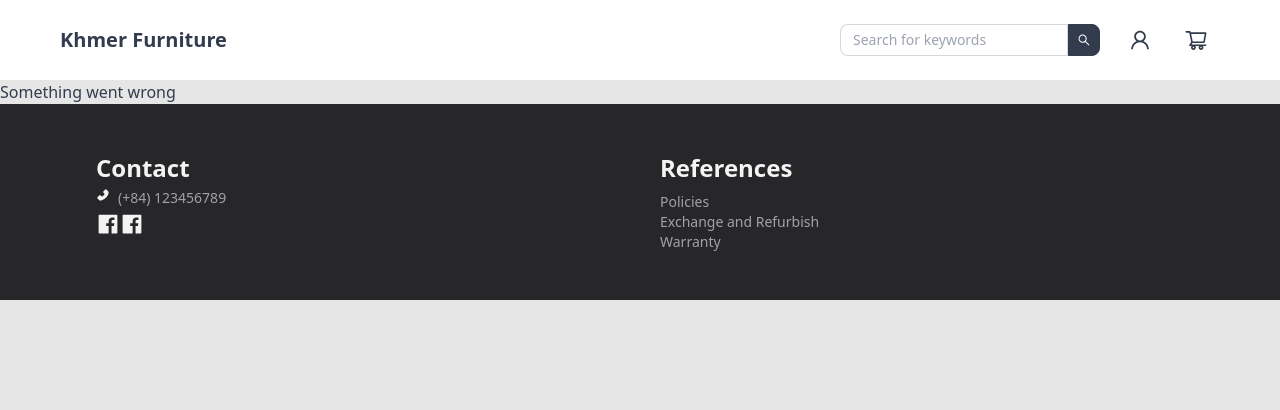
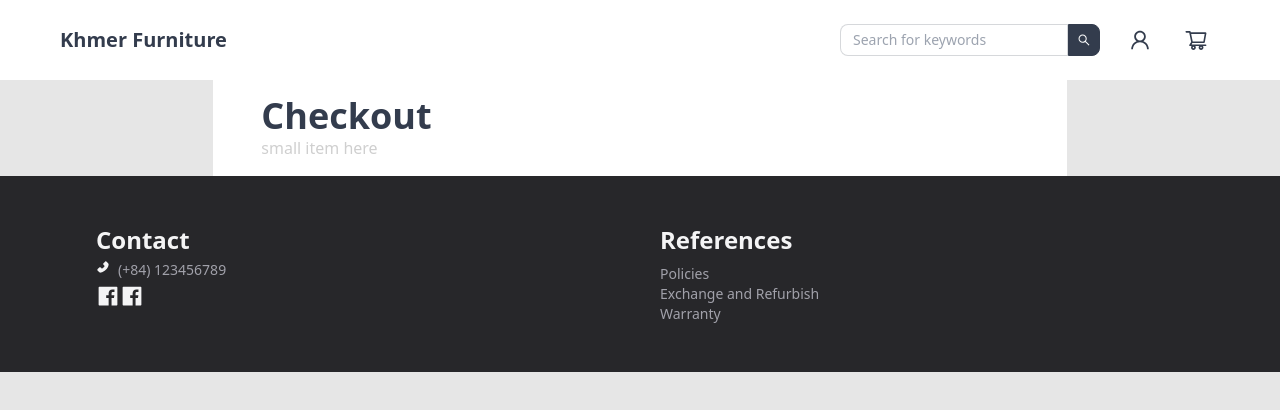
Before and after one commit to PlayerNguyen/dotot-shop, a React (Vite) app in the folder client/: page /checkout in a window 1280 px wide. Shown: the top 410 px of the page. Built offline with nearby package versions, Linux system fonts and the light colour scheme.

Commit message:
features: add checkout information

```diff
--- a/client/src/App.jsx
+++ b/client/src/App.jsx
@@ -28,7 +28,9 @@ const ProfileGeneral = React.lazy(() =>
 const RequestSignedIn = React.lazy(() =>
   import("./components/RequestSignedIn/RequestSignedIn")
 );
+
 import { AiFillHome, AiOutlineUser } from "react-icons/ai";
+const Checkout = React.lazy(() => import("./components/Checkout/Checkout"));
 
 export default function App() {
   return (
@@ -129,6 +131,14 @@ export default function App() {
                 />
               </Route>
             </Route>
+            <Route
+              path="/checkout"
+              element={
+                <Suspense>
+                  <Checkout />
+                </Suspense>
+              }
+            ></Route>
             <Route path="*" element={<NoMatch />} />
           </Route>
         </Routes>
--- /dev/null
+++ b/client/src/components/Checkout/Checkout.jsx
@@ -0,0 +1,27 @@
+import React, { useState } from "react";
+import CheckoutItem from "./CheckoutItem";
+
+export default function Checkout() {
+  const [items, setItems] = useState(["a"]);
+  return (
+    <div className="checkOut-wrapper">
+      {/* Checkout container */}
+      <div className="checkOut-container mx-auto w-full sm:w-3/4 md:w-2/3  bg-base-100 px-12 py-4 flex flex-col">
+        {/* Header */}
+        <div className="checkOut-header flex flex-col">
+          <div className="font-bold text-4xl">Checkout</div>
+          <div className="text-base-300">small item here</div>
+        </div>
+
+        {/* Body */}
+        <div className="checkOut-body flex flex-col">
+          {/* List of items */}
+          {items &&
+            items.map((item, _index) => {
+              return <CheckoutItem />;
+            })}
+        </div>
+      </div>
+    </div>
+  );
+}
--- /dev/null
+++ b/client/src/components/Checkout/CheckoutItem.jsx
@@ -0,0 +1,9 @@
+import React from 'react'
+
+export default function CheckoutItem() {
+  return (
+    <div className='checkOutItem-wrapper '>
+      <div></div>
+    </div>
+  )
+}
```
